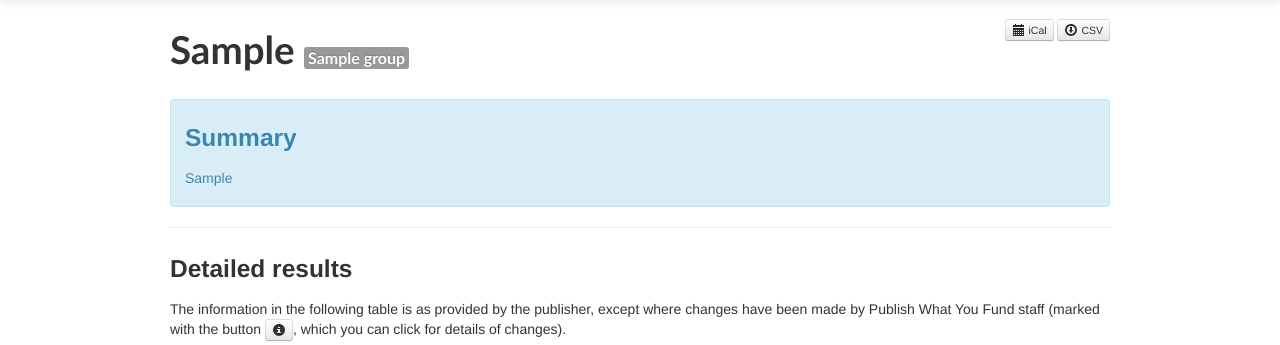
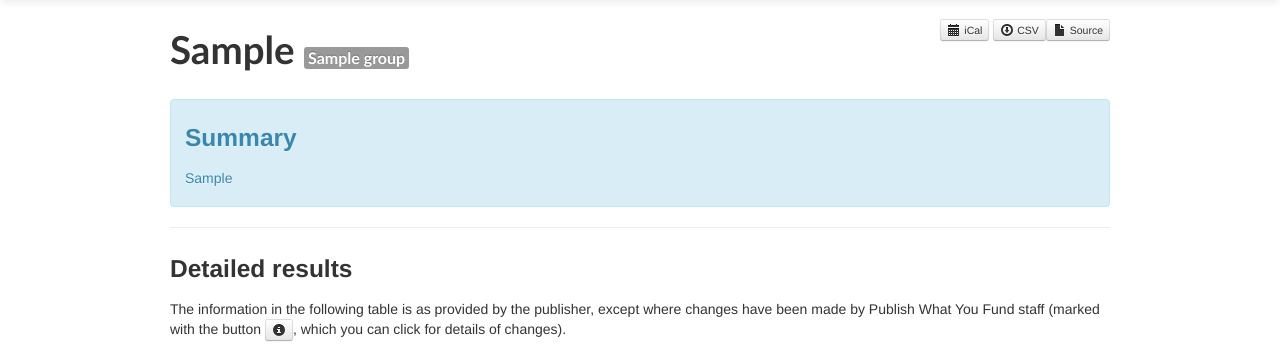
Before and after one commit to pwyf/IATI-Implementation-Schedules, a Flask app: template impschedules/templates/publisher.html in a window 1280 px wide. Shown: the part 41-386 px from the top of the page. Run offline with Flask 2, Linux system fonts and the light colour scheme; tables that the repository leaves empty hold one stand-in row (values such as "Sample post"); the template is opened without the code that fills it: values that come from a table or form of the project are taken from there, most other values are stand-ins (such as "Sample title", 1, 10 or a date in 2020); some libraries are stand-ins or nearby versions.

Commit message:
Add source file link, fixes #11

```diff
--- a/impschedules/templates/publisher.html
+++ b/impschedules/templates/publisher.html
@@ -14,7 +14,7 @@
     }
     </style>
     {% if auth %}<a class="btn btn-success pull-right" href="{{url_for('organisation_edit', id=publisher.publisher_code_actual)}}">Edit organisation</a>{%endif%}
-    <div class="pull-right"><a class="btn btn-mini" href="{{url_for('organisation', id=publisher.publisher_code_actual, fileformat='ics')}}"><i class="icon-calendar"></i> iCal</a> <a class="btn btn-mini" href="{{url_for('organisation', id=publisher.publisher_code_actual, fileformat='csv')}}"><i class="icon-download"></i> CSV</a></div>
+    <div class="pull-right"><a href="{{schedule.source_file}}" title="{{schedule.source_file}}" class="btn btn-mini pull-right"><i class="icon icon-file"></i> Source</a> <a class="btn btn-mini" href="{{url_for('organisation', id=publisher.publisher_code_actual, fileformat='ics')}}"><i class="icon-calendar"></i> iCal</a> <a class="btn btn-mini" href="{{url_for('organisation', id=publisher.publisher_code_actual, fileformat='csv')}}"><i class="icon-download"></i> CSV</a></div>
     <h1>{{publisher.publisher_actual}} <span class="{{score.group_code}} label lead" >{{score.group}}</span> </h1>
         {% if schedule.analysis %}
             <div class="alert alert-info">
```
